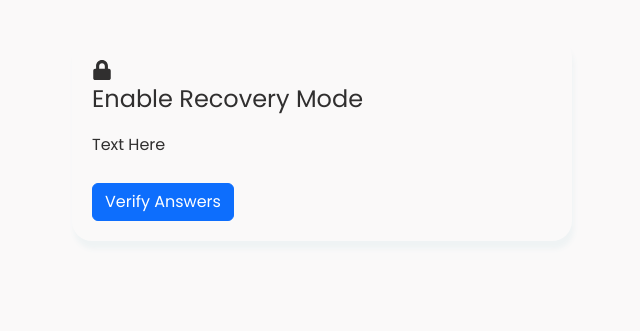
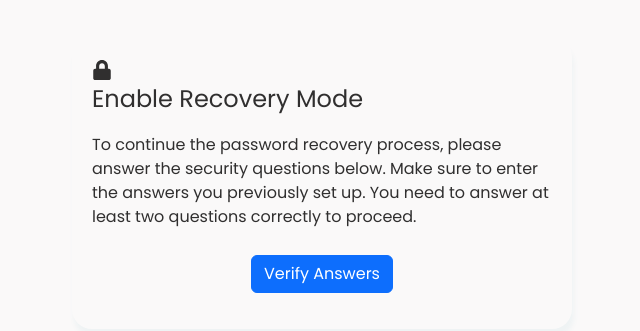
Before and after one commit to MarkRyuo/SalesInventoryManagementSystem_SIMS, a React (Vite) app in the folder client/: page /EnableRecoveryMode in a window 1280 px wide. Shown: the part 163-494 px from the top of the page, without its empty margins (318-958 px from the left). Built offline with nearby package versions, Linux system fonts and the light colour scheme.

Commit message:
Update: System Design

```diff
--- a/client/src/components/LogIn/EnableRecoveryMode.jsx
+++ b/client/src/components/LogIn/EnableRecoveryMode.jsx
@@ -1,5 +1,5 @@
 import { useState, useEffect } from 'react';
-import { Form, FloatingLabel, Button, Container } from 'react-bootstrap';
+import { Form, FloatingLabel, Button, Container, Alert, Spinner } from 'react-bootstrap';
 import { useNavigate } from 'react-router-dom';
 //? Icon
 import { FaLock } from 'react-icons/fa';
@@ -13,6 +13,9 @@ function EnableRecoveryMode() {
     const [customQuestions, setCustomQuestions] = useState([]);
     const [customAnswers, setCustomAnswers] = useState({});
     const [error, setError] = useState('');
+    const [success, setSuccess] = useState(''); //* State to manage success message
+    const [showError, setShowError] = useState(false); //* State to manage error alert visibility
+    const [loading, setLoading] = useState(false); //* State for loading indicator
     const navigate = useNavigate();
     const adminDocId = localStorage.getItem('adminDocId');
 
@@ -37,6 +40,10 @@ function EnableRecoveryMode() {
     };
 
     const checkAnswers = async () => {
+        setLoading(true); //* Start loading
+        setError(''); //* Clear any previous errors
+        setSuccess(''); //* Clear previous success messages
+        try {
             const adminDocRef = doc(db, 'admins', adminDocId);
             const docSnapshot = await getDoc(adminDocRef);
             const storedAnswers = docSnapshot.data().answers || {};
@@ -49,11 +56,42 @@ function EnableRecoveryMode() {
             });
 
             if (correctCount >= 2) {
+                setSuccess('Answers verified successfully. Redirecting to reset password...');
+                setTimeout(() => {
                     navigate('/ResetPasswordMode'); //* Navigate to reset password page
+                }, 2000); //* Redirect after 2 seconds
             } else {
                 setError('Incorrect answers to the security questions.');
+                setShowError(true); //* Show error alert
+            }
+        } catch (error) {
+            console.error('Verification error:', error.message);
+            setError('An error occurred during verification.');
+            setShowError(true); //* Show error alert
+        } finally {
+            setLoading(false); //* Stop loading regardless of the outcome
         }
     };
+
+    //* Automatically clear the error and success messages after 3 seconds with a smooth fade-out
+    useEffect(() => {
+        if (showError) {
+            const timer = setTimeout(() => {
+                setShowError(false);
+                setError('');
+            }, 3000);
+            return () => clearTimeout(timer); //* Cleanup the timer
+        }
+    }, [showError]);
+
+    useEffect(() => {
+        if (success) {
+            const timer = setTimeout(() => {
+                setSuccess('');
+            }, 3000);
+            return () => clearTimeout(timer); //* Cleanup the timer
+        }
+    }, [success]);
 
     return (
         <Container fluid='lg' className={ResetModecss.containerMode}>
@@ -61,9 +99,42 @@ function EnableRecoveryMode() {
                 <div>
                     <span><FaLock size={20} /></span>
                     <p className="fs-4">Enable Recovery Mode</p>
-                    <p>Text Here</p>
+                    <p>To continue the password recovery process, please answer the security questions below. Make sure to enter the answers you previously set up. You need to answer at least two questions correctly to proceed.</p>
                 </div>
                 <div>
+                    {/* Display error message if verification fails */}
+                    {error && (
+                        <Alert
+                            variant="danger"
+                            show={showError}
+                            onClose={() => setShowError(false)}
+                            dismissible
+                            style={{
+                                opacity: showError ? 1 : 0,
+                                transition: 'opacity 0.5s ease-in',
+                                position: 'relative'
+                            }}
+                        >
+                            <Alert.Heading>Error!</Alert.Heading>
+                            <p>{error}</p>
+                        </Alert>
+                    )}
+
+                    {/* Display success message if verification succeeds */}
+                    {success && (
+                        <Alert
+                            variant="success"
+                            style={{
+                                opacity: success ? 1 : 0,
+                                transition: 'opacity 0.5s ease-in',
+                                position: 'relative'
+                            }}
+                        >
+                            <Alert.Heading>Success!</Alert.Heading>
+                            <p>{success}</p>
+                        </Alert>
+                    )}
+
                     {customQuestions.map((question, index) => (
                         <FloatingLabel key={index} controlId={`floatingAnswer${index}`} label={question} className="mb-3">
                             <Form.Control
@@ -73,10 +144,17 @@ function EnableRecoveryMode() {
                             />
                         </FloatingLabel>
                     ))}
-                    <Button variant="primary" onClick={checkAnswers}>
-                        Verify Answers
+                    <div className="d-flex justify-content-center mb-3">
+                        <Button variant="primary" onClick={checkAnswers} disabled={loading}>
+                            {loading ? (
+                                <>
+                                    <Spinner animation="border" size="sm" role="status" aria-hidden="true" /> Verifying...
+                                </>
+                            ) : (
+                                'Verify Answers'
+                            )}
                         </Button>
-                    {error && <p className="text-danger mt-2">{error}</p>}
+                    </div>
                 </div>
             </div>
         </Container>
```
Lines whose indentation alone changed are shown as unchanged.
